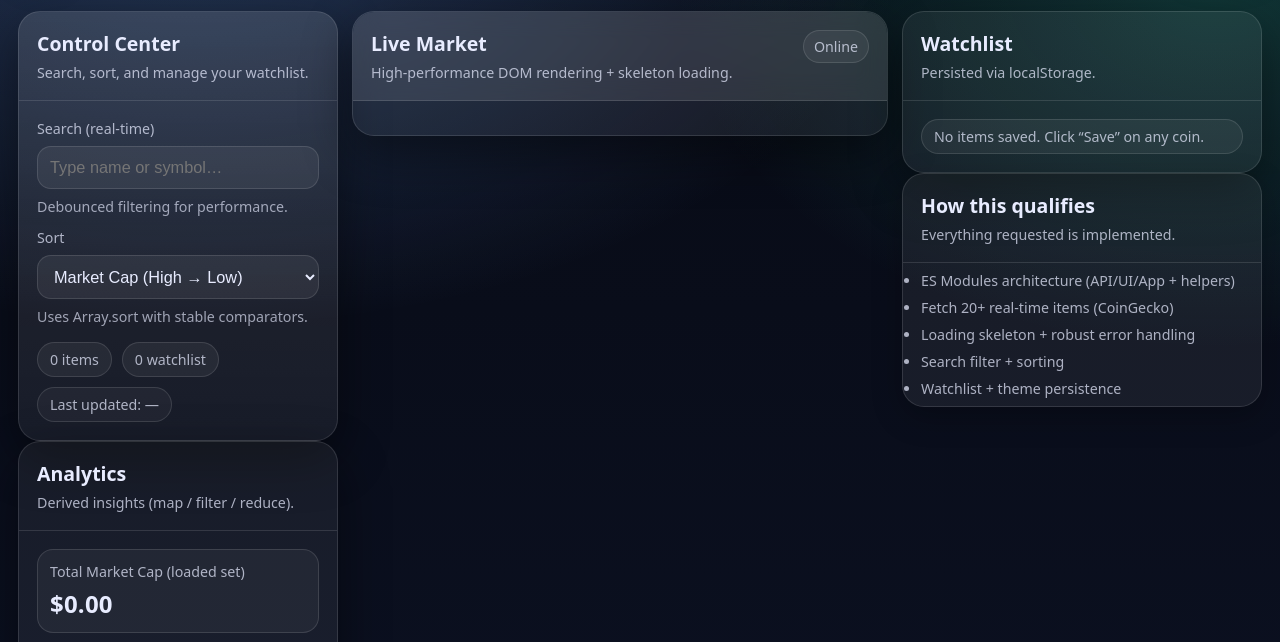
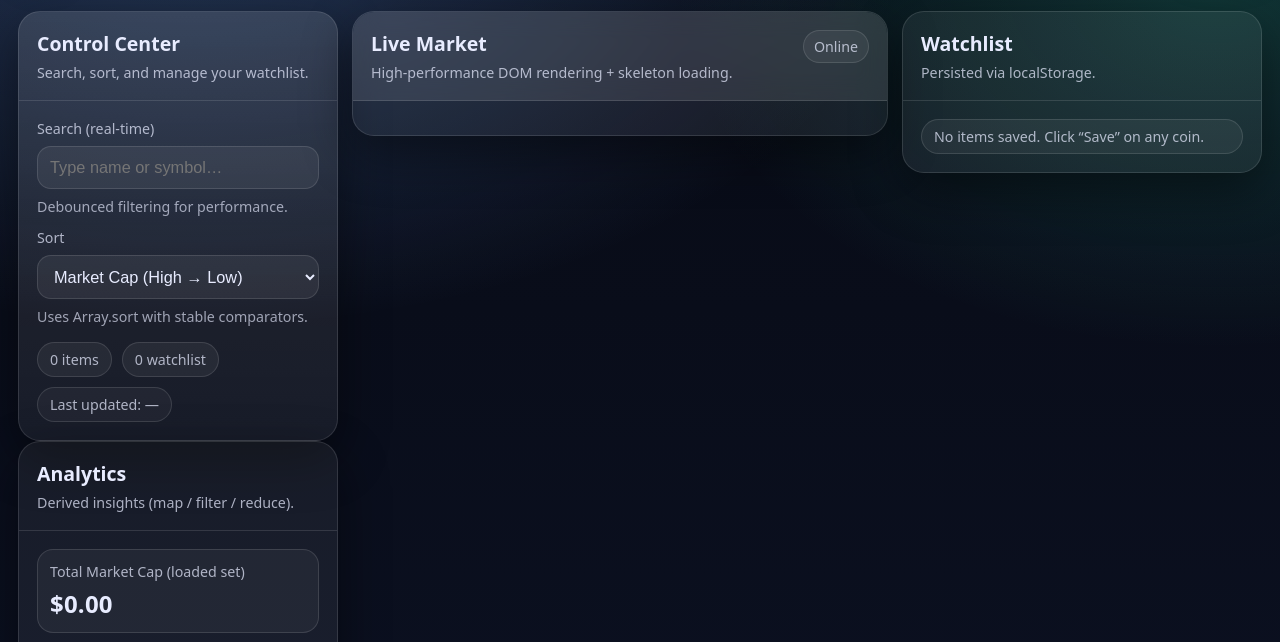
Before and after one commit to AkhilKandrakoti/unify-labs-practice, a plain HTML site: page Real-time Data & Analytics Hub_Day22/index.html in a window 1280 px wide. Shown: the part 92-734 px from the top of the page. Drawn offline with Linux system fonts and the light colour scheme; no server answers.

Commit message:
Update index.html

```diff
--- a/Real-time Data & Analytics Hub_Day22/index.html
+++ b/Real-time Data & Analytics Hub_Day22/index.html
@@ -146,20 +146,6 @@
 
           <div class="watchlist" id="favorites"></div>
         </section>
-
-        <section class="card card--soft">
-          <header class="card__head">
-            <h2 class="card__title">How this qualifies</h2>
-            <p class="card__desc">Everything requested is implemented.</p>
-          </header>
-          <ul class="checklist">
-            <li>ES Modules architecture (API/UI/App + helpers)</li>
-            <li>Fetch 20+ real-time items (CoinGecko)</li>
-            <li>Loading skeleton + robust error handling</li>
-            <li>Search filter + sorting</li>
-            <li>Watchlist + theme persistence</li>
-          </ul>
-        </section>
       </aside>
     </section>
   </main>
```
